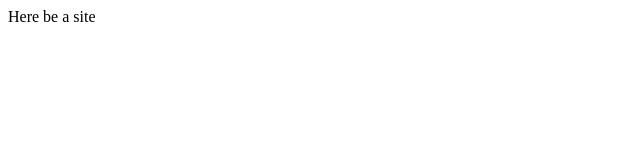
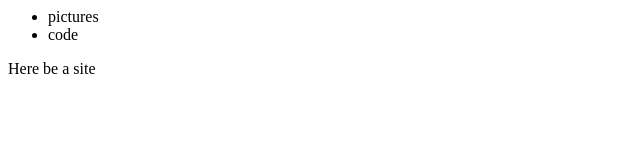
Before and after one commit to sebee/sebee-dot-hu, a plain HTML site: page index.html in a window 1280 px wide. Shown: the whole page, without its empty margins (0-640 px from the left). Drawn offline with Linux system fonts and the light colour scheme.

Commit message:
added a list as a proto-menu

```diff
--- a/index.html
+++ b/index.html
@@ -1,5 +1,9 @@
 <html><head>
 <title>Sebee</title>
 </head><body>
+<ul>
+    <li>pictures</li>
+    <li>code</li>
+</ul>
 Here be a site
 </body></html>
```
